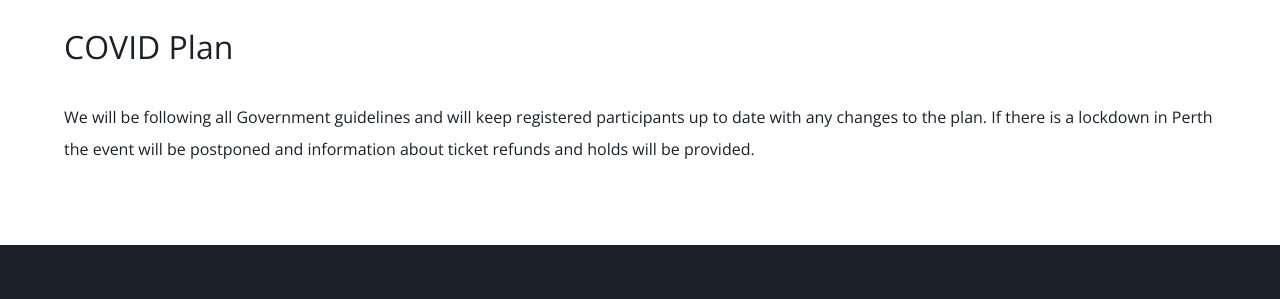
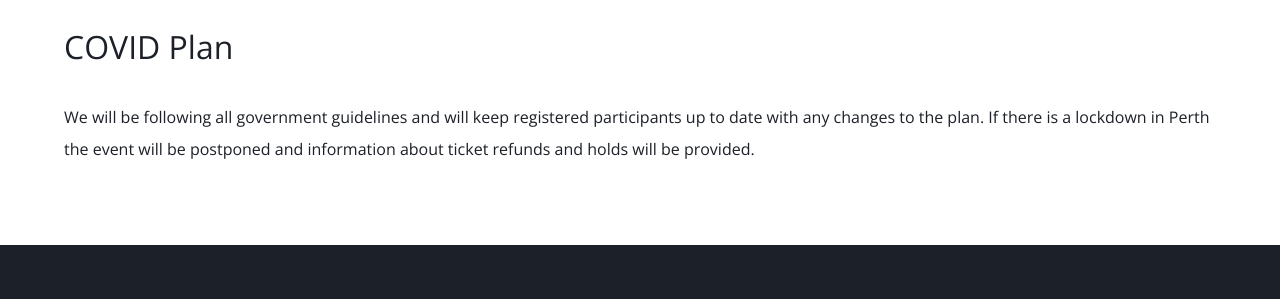
Before and after one commit to foss4g-perth-org/foss4g-perth-org.github.io, a Jekyll site: the page built from attend.md, in a window 1280 px wide and 900 px high, scrolled down 688 px. Shown: the part 263-562 px from the top of the window. Built offline with Jekyll 4.4.1, drawn with Linux system fonts in a browser that asks for light colours.

Commit message:
minor text change, fix link, trim url

```diff
--- a/attend.md
+++ b/attend.md
@@ -33,4 +33,4 @@ Ticket numbers are limited, so register soon! Last year’s event sold out.
 
 ## COVID Plan
 
-We will be following all Government guidelines and will keep registered participants up to date with any changes to the plan. If there is a lockdown in Perth the event will be postponed and information about ticket refunds and holds will be provided.
+We will be following all government guidelines and will keep registered participants up to date with any changes to the plan. If there is a lockdown in Perth the event will be postponed and information about ticket refunds and holds will be provided.
```
Also changed, not shown: index.md (+1 -2 lines), sponsorship.md (+1 -1 lines).
